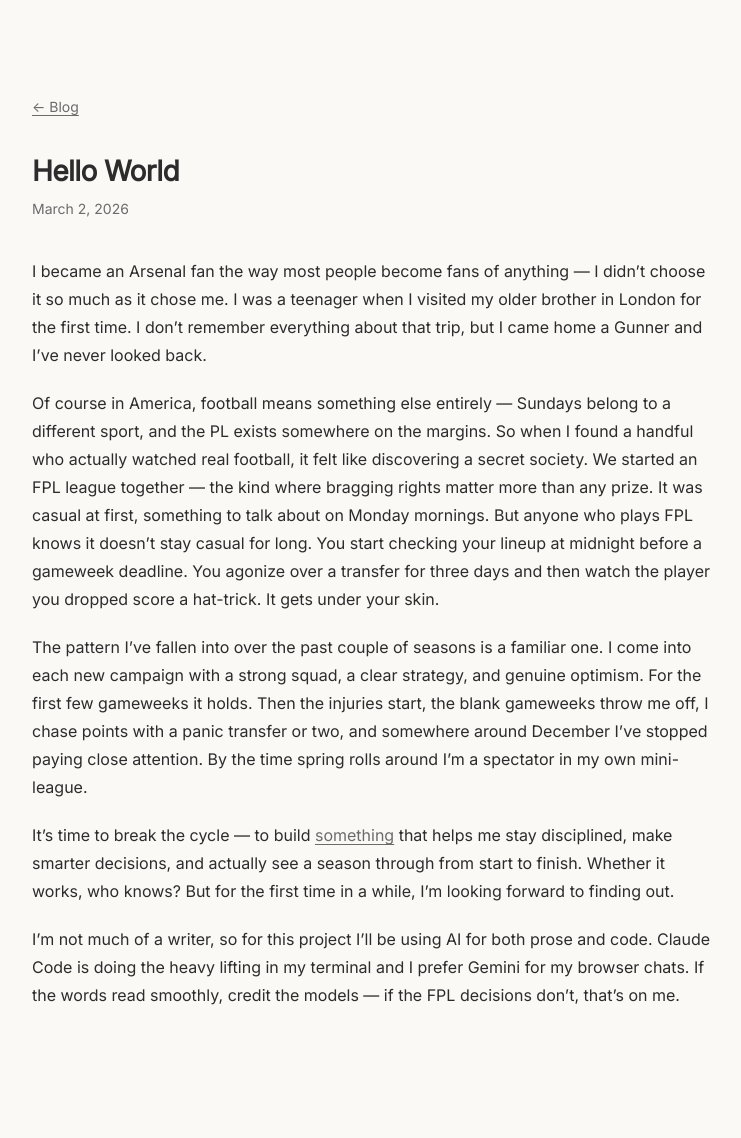
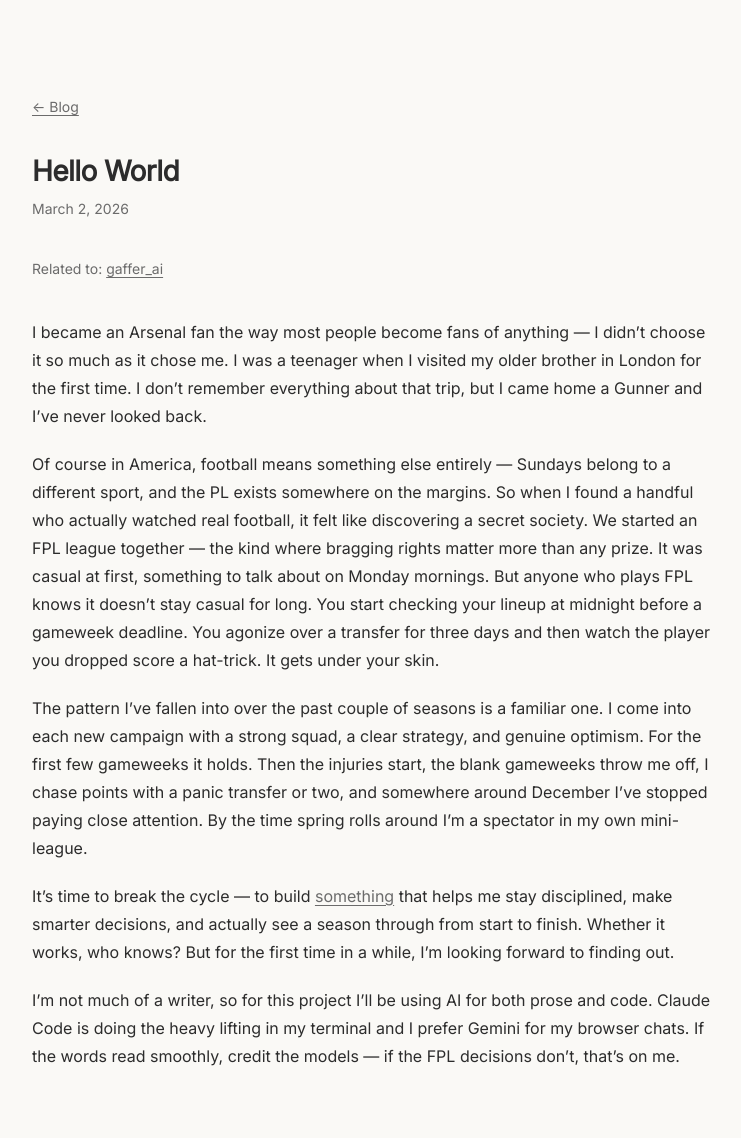
Before and after one commit to samsohn28/samsohn28.github.io, a Jekyll site: the page built from blog/2026-03-02-hello-world.md, in a window 1280 px wide. Shown: the whole page, without its empty margins (16-757 px from the left). Built offline with Jekyll 4.4.1, drawn with Linux system fonts in a browser that asks for light colours; our own code applies the rules of GitHub Pages for plain Markdown files; before the commit the page ends 1077 px from its top, so only the background shows below that.

Commit message:
add related to section in each post

```diff
--- a/blog/2026-03-02-hello-world.md
+++ b/blog/2026-03-02-hello-world.md
@@ -5,6 +5,8 @@ layout: post
 # Hello World
 
 *March 2, 2026*
+
+*Related to: [gaffer\_ai](https://github.com/samsohn28/gaffer_ai)*
 
 I became an Arsenal fan the way most people become fans of anything — I didn't choose it so much as it chose me. I was a teenager when I visited my older brother in London for the first time. I don't remember everything about that trip, but I came home a Gunner and I've never looked back.
 
```
Also changed, not shown: blog/2026-03-03-first-things-first.md (+2 -0 lines).
